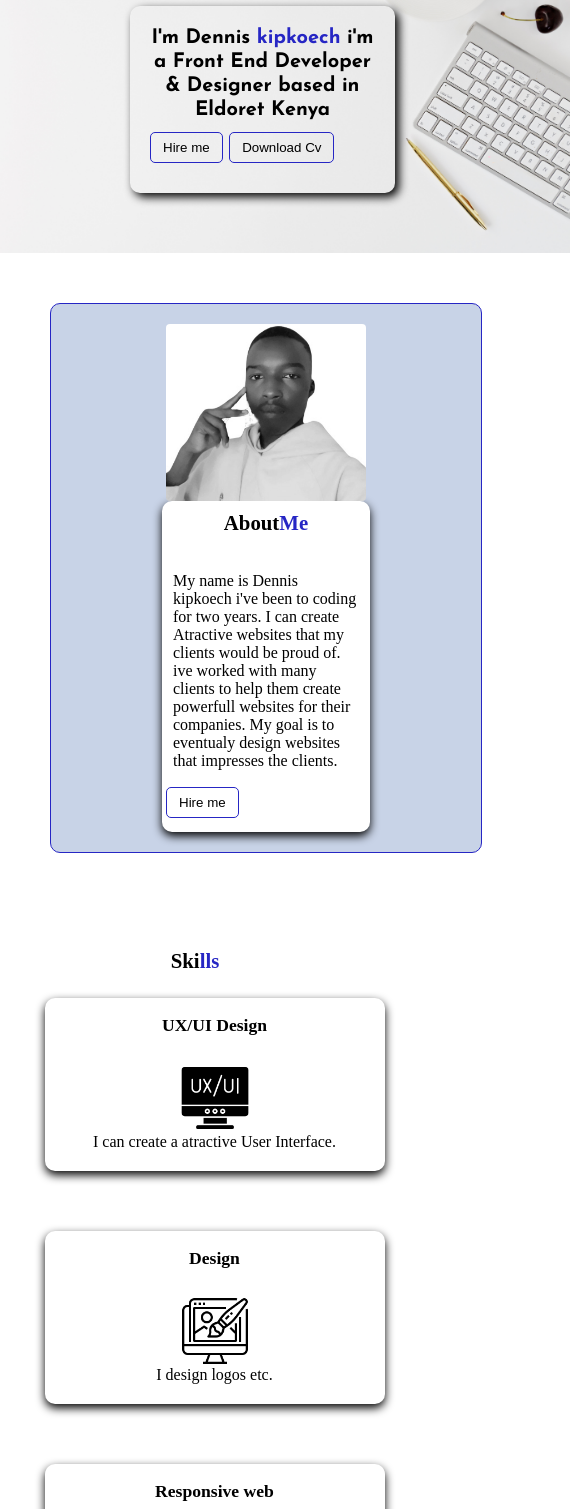
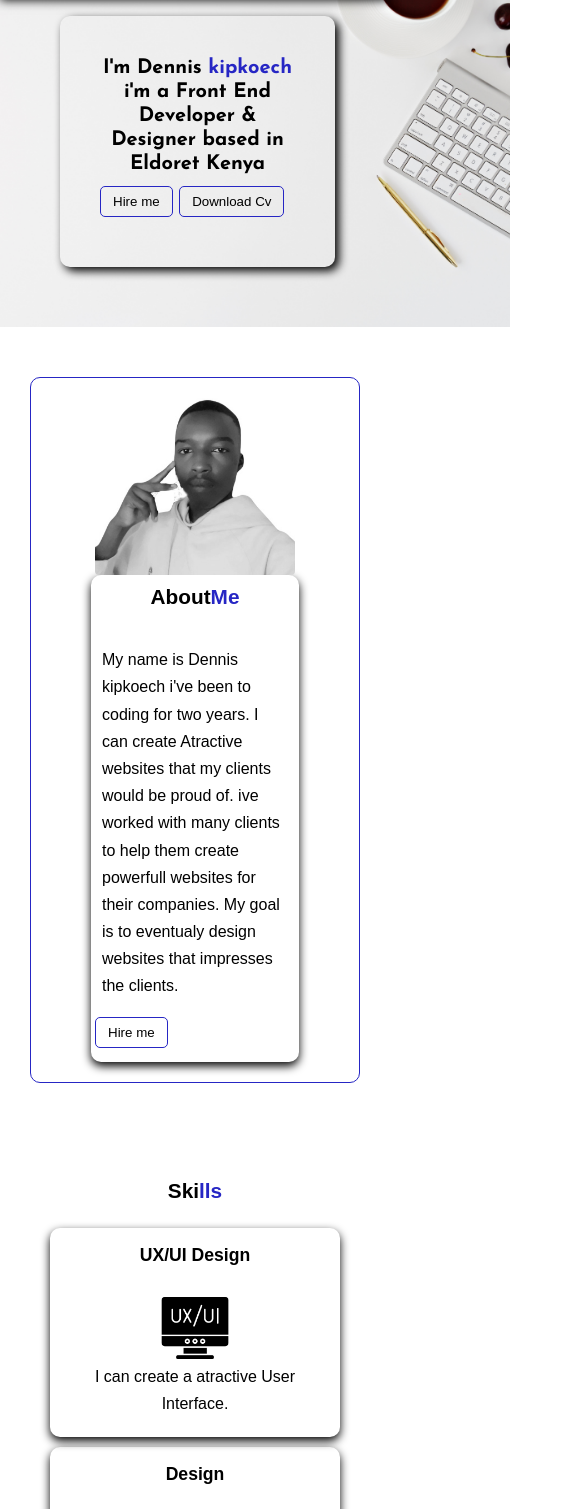
Before and after one commit to ruttogit/Denniskikoech.github.io, a plain HTML site: page index.html in a window 390 px wide. Shown: the part 54-1563 px from the top of the page, 570 px wide, since content can reach past the window. Drawn offline with nearby package versions, Linux system fonts and the light colour scheme.

Commit message:
Changes in mobiloe version and about section background

```diff
--- a/styles.css
+++ b/styles.css
@@ -6,15 +6,15 @@
     outline: 0;
     text-decoration: none;
 }
-/* body{
-    width: 100vw;
-    font-family: Josefin Sans;
+body{
+    max-width: 1440vw;
+    font-family: sans-serif;
     line-height: 1.7;
     color: black;
     background: #ffffff;
     padding: 0;
     margin: 0;
-} */
+}
 .cont{
     width: 100%;/*large screens*/
     margin: 0 auto;
@@ -69,6 +69,8 @@ span{
 .bar{
     display: grid;
     grid-template-columns: 95% 5%;
+    height: 50px;
+    margin: 0 20px;
 }
 nav .button-nav{
     position: relative;
@@ -122,19 +124,22 @@ nav ul li a:hover{
 }
 /*==========HERO SECTION=======*/
 .hero{
-    width: 100vw;
-    margin: 0px 0px;
+    width: 100%;
+    margin: 0px auto;
     height: 400px;
-    padding: 100px;
+    padding: 0;
 }
 
 .intro{
-    margin: 0 70px;
+    width: 500px;
+    margin-top: 100px;
+    margin-left: 50px;
+    padding: 5px;
     font-size: 27px;
     font-family: Josefin Sans;
     line-height: 30px;
     font-weight: 700;
-    width: 30%;
+    /* width: 30%; */
     border: 1px transparent #2626c4;
     padding: 70px 70px;
     border-radius: 10px;
@@ -148,17 +153,7 @@ nav ul li a:hover{
     animation-name: slidein;
   }
 
-  @keyframes slidein {
-    from {
-      margin-left: 100%;
-      width: 300%;
-    }
 
-    to {
-      margin-left: 0%;
-      width: 100%;
-    }
-  }
 .intro:hover{
     border: 1px solid #2626c4;
 }
@@ -174,7 +169,10 @@ nav ul li a:hover{
     margin: 10px auto;
 }
 .hire-btn:hover{
-    background: rgb(247, 210, 210);
+    background: black;
+    border: none;
+    color: white;
+    cursor: pointer;
 
 }
 .hero .intro button:active{
@@ -185,17 +183,20 @@ nav ul li a:hover{
 /*==========ABOUT SECTION=======*/
 .about{
     margin: 0 auto;
+
+
     /* display: flex;
     align-items: center;
     justify-content: center; */
 }
 .about-me{
-    width: 100vw;
+    margin: 0 auto;
+    margin: 10px 30px;
     display: grid;
     grid-template-columns: 1fr 1fr;
-    background: #c8d3e7;
+    background: transparent;
     border-radius: 10px;
-    margin: 50px;
+    /* margin: 50px; */
     border: 1px solid #2626c4;
     border-radius: 10px;
 }
@@ -277,9 +278,11 @@ nav ul li a:hover{
     border-radius: 10px;
     box-shadow: 0px 4px 10px;
     transition: 0.3s;
+    margin: 0 auto;
 }
 .card:hover{
     border: 1px solid #2626c4;
+    cursor: pointer;
 }
 .card h4{
     margin-bottom: 30px;
@@ -328,7 +331,7 @@ section #contact-h3 span{
     display: inline-block;
 }
 .contact-div form a button{
-    width: 300px;
+    width: 310px;
     border: 1px solid #2626c4;
     background: #2626c4;
     padding: 10px 0;
@@ -339,6 +342,7 @@ section #contact-h3 span{
 .contact-div form a button:hover{
     background: #fff;
     color: #000000;
+    cursor: pointer;
 }
 
 #f-name, #l-name{
@@ -512,6 +516,7 @@ h4{
         padding: 30px;
         box-shadow: 0px 4px 10px black;
         background: #ffffff;
+
     }
     .about p{
         padding: 10px;
@@ -537,25 +542,21 @@ h4{
         text-align: left;
     }
      /*==========SKILLS SECTION=======*/
+
     #skills h3{
         text-align: center;
-        text-align: center;
+        display: flex;
+        align-items: center;
+        justify-content: center;
 }
     .services-cards{
-        align-items: center;
-        justify-content: center;
-        grid-template-columns: 250px 1fr;
-        gap: 60px;
-        margin-left: 20px;
-        padding: 0px;
-        width: auto;
+        display: grid;
         margin: 0 auto;
-        padding-left: 10%;
+        gap: 10px;
     }
     .card{
         width: 200px;
-        margin: 0px;
-        margin-left: 0;
+        margin: 0 auto;
     }
 
 
@@ -571,6 +572,7 @@ h4{
         padding: 30px;
         display: grid;
         grid-template-columns: 1fr;
+
 
     }
     .contact{
@@ -632,14 +634,15 @@ section #contact-h3{
      /*==========HERO SECTION=======*/
     .hero{
         height: 50%;
-        width: 450px;
         padding: 60px;
      }
      .intro{
+        margin-top: 10px;
+        margin-left: 0;
         width: 50%;
         font-size: 20px;
         line-height: 24px;
-        padding: 20px;
+        /* padding: 20px; */
        }
        /*==========ABOUT SECTION=======*/
    .about{
@@ -652,7 +655,7 @@ section #contact-h3{
     padding: 7px;
 }
     .about-me{
-        padding: 20px;
+    padding: 20px;
     margin-top: 50px;
     display: flex;
     align-items: center;
@@ -670,24 +673,32 @@ section #contact-h3{
 
 .services-cards{
     grid-template-columns: 1fr;
-    margin-left: 20px;
+    margin-left: 0px;
     padding: 0px;
     margin: 0 auto;
-    padding-left: 10%;
+    margin-left: 0;
 }
 .card{
-    width: 300px;
+    width: 250px;
     height: auto;
     margin: 0 auto;
     padding: 20px;
+}
+.contact-div{
+    margin-right: 30%;
+    width: 100%;
 }
 .contact-div h3{
     margin-bottom: 20px;
 }
 .contact-div .contact{
-    width: auto;
+    width: 100%;
     margin: 0 auto;
     padding: 10px;
 }
+.contact-div .form-div{
+    padding: 10px 30px;
+    width: 250px;
+}
 
 }
```
Also changed, not shown: index.html (+1 -1 lines), main.js (line endings or trailing spaces).
